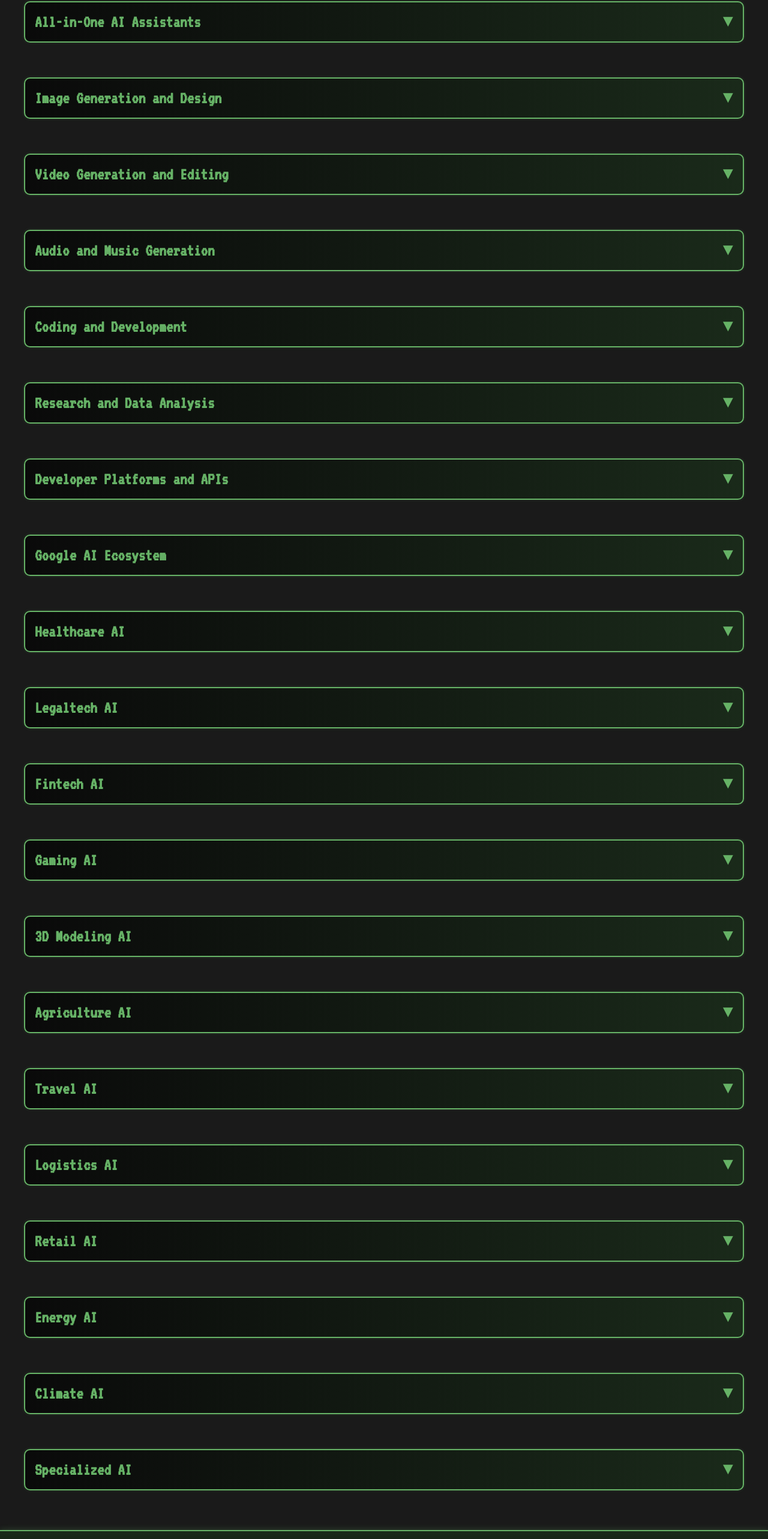
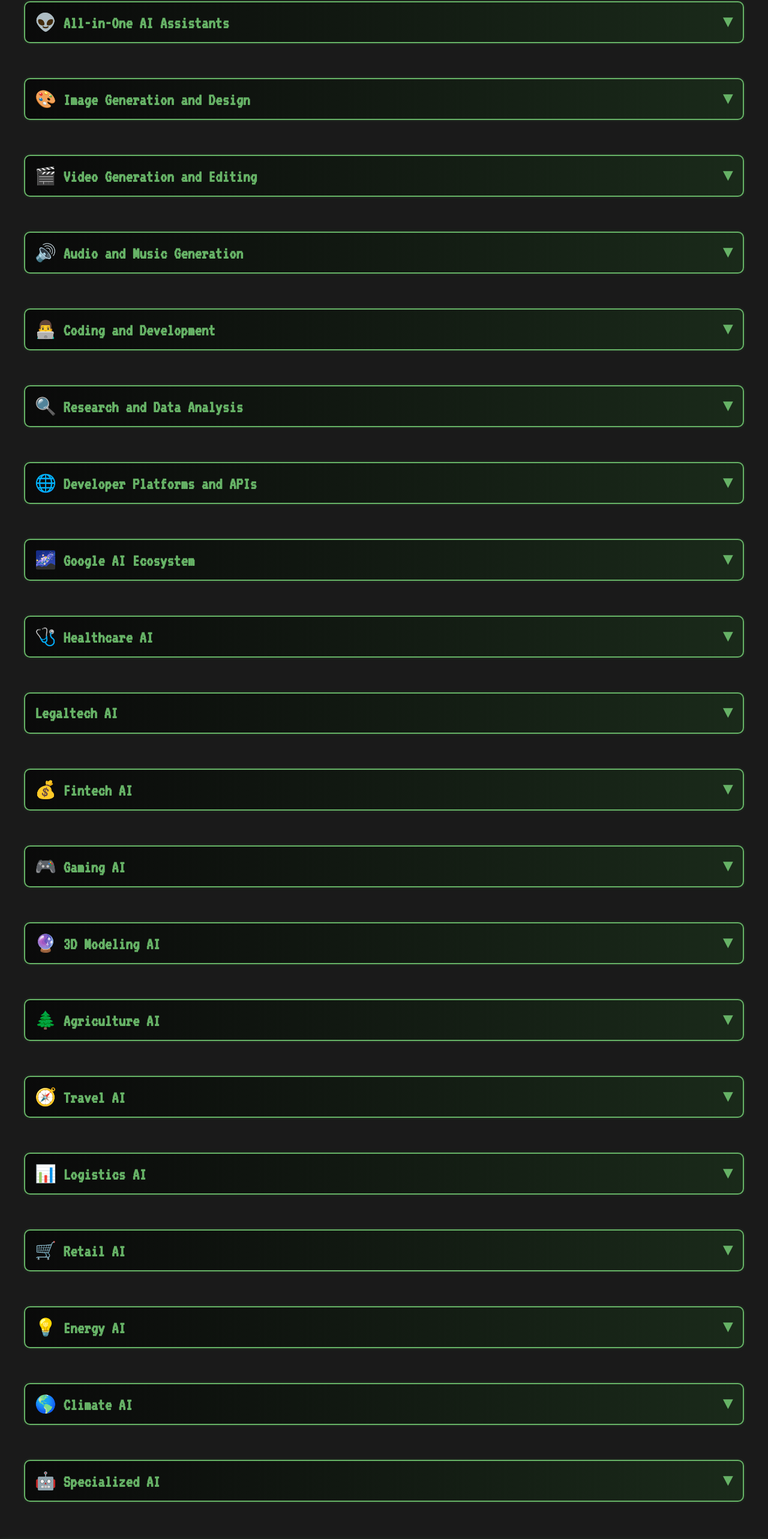
Before and after one commit to NathanNeurotic/AI, a plain HTML site: page index.html in a window 1280 px wide. Shown: the part 215-2780 px from the top of the page at 60% size. Drawn offline with Linux system fonts and the light colour scheme.

Commit message:
Update index.html

```diff
--- a/index.html
+++ b/index.html
@@ -60,7 +60,7 @@
         <!-- All-in-One AI Assistants -->
         <section class="category" id="conversational-ai">
             <h2 onclick="toggleCategory(this)" aria-expanded="false">
-                All-in-One AI Assistants
+                👽 All-in-One AI Assistants
                 <span class="chevron">▼</span>
             </h2>
             <div class="category-content">
@@ -68,16 +68,6 @@
                     <img class="service-favicon" src="https://www.chatgpt.com/favicon.ico" onerror="this.src='./favicon.ico'" alt="Service favicon">
                     <span class="service-name">ChatGPT</span>
                     <span class="service-url">https://www.chatgpt.com/</span>
-                </a>
-                <a href="https://chatgpt.com/" class="service-button" target="_blank">
-                    <img class="service-favicon" src="https://chatgpt.com/favicon.ico" onerror="this.src='./favicon.ico'" alt="Service favicon">
-                    <span class="service-name">ChatGPT</span>
-                    <span class="service-url">https://chatgpt.com/</span>
-                </a>
-                <a href="https://sora.chatgpt.com/" class="service-button" target="_blank">
-                    <img class="service-favicon" src="https://sora.chatgpt.com/favicon.ico" onerror="this.src='./favicon.ico'" alt="Service favicon">
-                    <span class="service-name">Sora</span>
-                    <span class="service-url">https://sora.chatgpt.com/</span>
                 </a>
                 <a href="https://character.ai/" class="service-button" target="_blank">
                     <img class="service-favicon" src="https://character.ai/favicon.ico" onerror="this.src='./favicon.ico'" alt="Service favicon">
@@ -100,7 +90,7 @@
                     <span class="service-url">https://www.copy.ai/</span>
                 </a>
                 <a href="https://chat.deepseek.com/" class="service-button" target="_blank">
-                    <img class="service-favicon" src="https://chat.deepseek.com/favicon.ico" onerror="this.src='./favicon.ico'" alt="Service favicon">
+                    <img class="service-favicon" src="https://deepseek.com/favicon.ico" onerror="this.src='./favicon.ico'" alt="Service favicon">
                     <span class="service-name">DeepSeek</span>
                     <span class="service-url">https://chat.deepseek.com/</span>
                 </a>
@@ -108,11 +98,6 @@
                     <img class="service-favicon" src="https://gemini.google.com/favicon.ico" onerror="this.src='./favicon.ico'" alt="Service favicon">
                     <span class="service-name">Google Gemini</span>
                     <span class="service-url">https://gemini.google.com/</span>
-                </a>
-                <a href="https://gemini.google.com/app" class="service-button" target="_blank">
-                    <img class="service-favicon" src="https://gemini.google.com/favicon.ico" onerror="this.src='./favicon.ico'" alt="Service favicon">
-                    <span class="service-name">Google Gemini App</span>
-                    <span class="service-url">https://gemini.google.com/app</span>
                 </a>
                 <a href="https://www.grok.com/" class="service-button" target="_blank">
                     <img class="service-favicon" src="https://www.grok.com/favicon.ico" onerror="this.src='./favicon.ico'" alt="Service favicon">
@@ -220,7 +205,7 @@
         <!-- Image Generation and Design -->
         <section class="category" id="image-generation">
             <h2 onclick="toggleCategory(this)" aria-expanded="false">
-                Image Generation and Design
+                🎨 Image Generation and Design
                 <span class="chevron">▼</span>
             </h2>
             <div class="category-content">
@@ -228,11 +213,6 @@
                     <img class="service-favicon" src="https://www.chatgpt.com/favicon.ico" onerror="this.src='./favicon.ico'" alt="Service favicon">
                     <span class="service-name">ChatGPT</span>
                     <span class="service-url">https://www.chatgpt.com/</span>
-                </a>
-                <a href="https://chatgpt.com/" class="service-button" target="_blank">
-                    <img class="service-favicon" src="https://chatgpt.com/favicon.ico" onerror="this.src='./favicon.ico'" alt="Service favicon">
-                    <span class="service-name">ChatGPT</span>
-                    <span class="service-url">https://chatgpt.com/</span>
                 </a>
                 <a href="https://www.adobe.com/products/firefly/landpa.html" class="service-button" target="_blank">
                     <img class="service-favicon" src="https://www.adobe.com/favicon.ico" onerror="this.src='./favicon.ico'" alt="Service favicon">
@@ -294,6 +274,11 @@
                     <span class="service-name">Microsoft Designer</span>
                     <span class="service-url">https://designer.microsoft.com/</span>
                 </a>
+                <a href="https://www.bing.com/images/create" class="service-button" target="_blank">
+                    <img class="service-favicon" src="https://www.bing.com/favicon.ico" onerror="this.src='./favicon.ico'" alt="Service favicon">
+                    <span class="service-name">Microsoft Designer</span>
+                    <span class="service-url">https://designer.microsoft.com/</span>
+                </a>
                 <a href="https://www.midjourney.com/explore?tab=top_month" class="service-button" target="_blank">
                     <img class="service-favicon" src="https://www.midjourney.com/favicon.ico" onerror="this.src='./favicon.ico'" alt="Service favicon">
                     <span class="service-name">MidJourney</span>
@@ -315,7 +300,7 @@
         <!-- Video Generation and Editing -->
         <section class="category" id="video-generation">
             <h2 onclick="toggleCategory(this)" aria-expanded="false">
-                Video Generation and Editing
+                🎬 Video Generation and Editing
                 <span class="chevron">▼</span>
             </h2>
             <div class="category-content">
@@ -400,7 +385,7 @@
         <!-- Audio and Music Generation -->
         <section class="category" id="audio-generation">
             <h2 onclick="toggleCategory(this)" aria-expanded="false">
-                Audio and Music Generation
+                🔊 Audio and Music Generation
                 <span class="chevron">▼</span>
             </h2>
             <div class="category-content">
@@ -480,7 +465,7 @@
         <!-- Coding and Development -->
         <section class="category" id="coding-development">
             <h2 onclick="toggleCategory(this)" aria-expanded="false">
-                Coding and Development
+                👨‍💻 Coding and Development
                 <span class="chevron">▼</span>
             </h2>
             <div class="category-content">
@@ -550,7 +535,7 @@
         <!-- Research and Data Analysis -->
         <section class="category" id="research-data">
             <h2 onclick="toggleCategory(this)" aria-expanded="false">
-                Research and Data Analysis
+                🔍 Research and Data Analysis
                 <span class="chevron">▼</span>
             </h2>
             <div class="category-content">
@@ -650,7 +635,7 @@
         <!-- Developer Platforms and APIs -->
         <section class="category" id="developer-platforms">
             <h2 onclick="toggleCategory(this)" aria-expanded="false">
-                Developer Platforms and APIs
+                🌐 Developer Platforms and APIs
                 <span class="chevron">▼</span>
             </h2>
             <div class="category-content">
@@ -785,7 +770,7 @@
         <!-- Google AI Ecosystem -->
         <section class="category" id="google-ai-ecosystem">
             <h2 onclick="toggleCategory(this)" aria-expanded="false">
-                Google AI Ecosystem
+                🌌 Google AI Ecosystem
                 <span class="chevron">▼</span>
             </h2>
             <div class="category-content">
@@ -940,7 +925,7 @@
         <!-- Healthcare AI -->
         <section class="category" id="healthcare-ai">
             <h2 onclick="toggleCategory(this)" aria-expanded="false">
-                Healthcare AI
+                🩺 Healthcare AI
                 <span class="chevron">▼</span>
             </h2>
             <div class="category-content">
@@ -1035,7 +1020,7 @@
         <!-- Fintech AI -->
         <section class="category" id="fintech-ai">
             <h2 onclick="toggleCategory(this)" aria-expanded="false">
-                Fintech AI
+                💰 Fintech AI
                 <span class="chevron">▼</span>
             </h2>
             <div class="category-content">
@@ -1080,7 +1065,7 @@
         <!-- Gaming AI -->
         <section class="category" id="gaming-ai">
             <h2 onclick="toggleCategory(this)" aria-expanded="false">
-                Gaming AI
+                🎮 Gaming AI
                 <span class="chevron">▼</span>
             </h2>
             <div class="category-content">
@@ -1125,7 +1110,7 @@
         <!-- 3D Modeling AI -->
         <section class="category" id="3d-modeling-ai">
             <h2 onclick="toggleCategory(this)" aria-expanded="false">
-                3D Modeling AI
+                🔮 3D Modeling AI
                 <span class="chevron">▼</span>
             </h2>
             <div class="category-content">
@@ -1160,7 +1145,7 @@
         <!-- Agriculture AI -->
         <section class="category" id="agriculture-ai">
             <h2 onclick="toggleCategory(this)" aria-expanded="false">
-                Agriculture AI
+                🌲 Agriculture AI
                 <span class="chevron">▼</span>
             </h2>
             <div class="category-content">
@@ -1190,7 +1175,7 @@
         <!-- Travel AI -->
         <section class="category" id="travel-ai">
             <h2 onclick="toggleCategory(this)" aria-expanded="false">
-                Travel AI
+                🧭 Travel AI
                 <span class="chevron">▼</span>
             </h2>
             <div class="category-content">
@@ -1215,7 +1200,7 @@
         <!-- Logistics AI -->
         <section class="category" id="logistics-ai">
             <h2 onclick="toggleCategory(this)" aria-expanded="false">
-                Logistics AI
+                📊 Logistics AI
                 <span class="chevron">▼</span>
             </h2>
             <div class="category-content">
@@ -1240,7 +1225,7 @@
         <!-- Retail AI -->
         <section class="category" id="retail-ai">
             <h2 onclick="toggleCategory(this)" aria-expanded="false">
-                Retail AI
+                🛒 Retail AI
                 <span class="chevron">▼</span>
             </h2>
             <div class="category-content">
@@ -1265,7 +1250,7 @@
         <!-- Energy AI -->
         <section class="category" id="energy-ai">
             <h2 onclick="toggleCategory(this)" aria-expanded="false">
-                Energy AI
+                💡 Energy AI
                 <span class="chevron">▼</span>
             </h2>
             <div class="category-content">
@@ -1285,7 +1270,7 @@
         <!-- Climate AI -->
         <section class="category" id="climate-ai">
             <h2 onclick="toggleCategory(this)" aria-expanded="false">
-                Climate AI
+                🌎 Climate AI
                 <span class="chevron">▼</span>
             </h2>
             <div class="category-content">
@@ -1305,7 +1290,7 @@
         <!-- Specialized AI -->
         <section class="category" id="specialized-ai">
             <h2 onclick="toggleCategory(this)" aria-expanded="false">
-                Specialized AI
+                🤖 Specialized AI
                 <span class="chevron">▼</span>
             </h2>
             <div class="category-content">
@@ -1379,7 +1364,6 @@
     </main>
     <footer>
         <p>© 2025 NathanNeurotic. All rights reserved.</p>
-        <p class="thanks">Special Thanks to <a href="https://grok.com/" target="_blank">SuperGrok at grok.com</a></p>
     </footer>
     <script src="./script.js"></script>
 </body>
```
